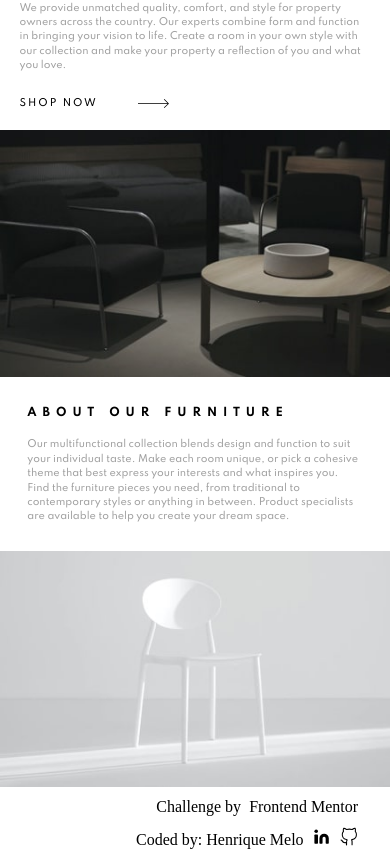
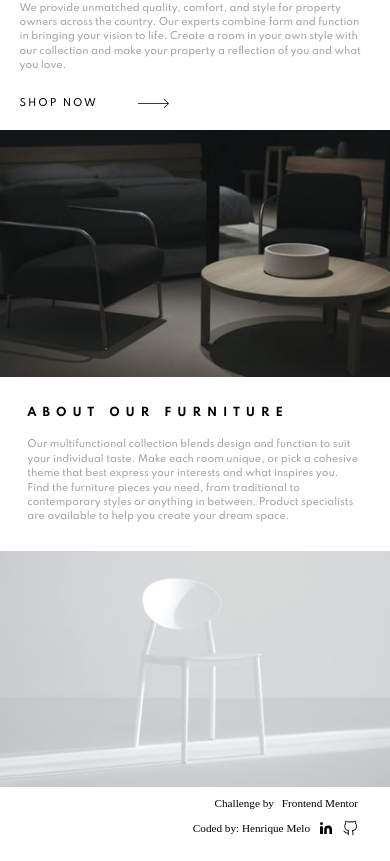
Before and after one commit to HenriqueAmorim20/room, a Nuxt app: page / in a window 390 px wide. Shown: the part 527-1388 px from the top of the page. Built offline with nearby package versions, Linux system fonts and the light colour scheme.

Commit message:
footer responsiveness adjustment

```diff
--- a/layouts/footer.vue
+++ b/layouts/footer.vue
@@ -83,6 +83,8 @@ footer div {
 }
 
 footer a {
+  display: flex;
+  align-items: center;
   margin-left: 0.5rem;
   text-decoration: none;
   color: var(--Black) !important;
@@ -90,10 +92,11 @@ footer a {
 
 footer span {
   font-weight: normal;
+  font-size: clamp(0.7rem, 2vw, 1rem);
 }
 
 .footer-media-icon {
-  width: 1.2rem;
+  width:clamp(1rem, 2.5vw, 1.2rem);;
   text-decoration: none;
   transition: transform 0.5s ease;
 }
```
